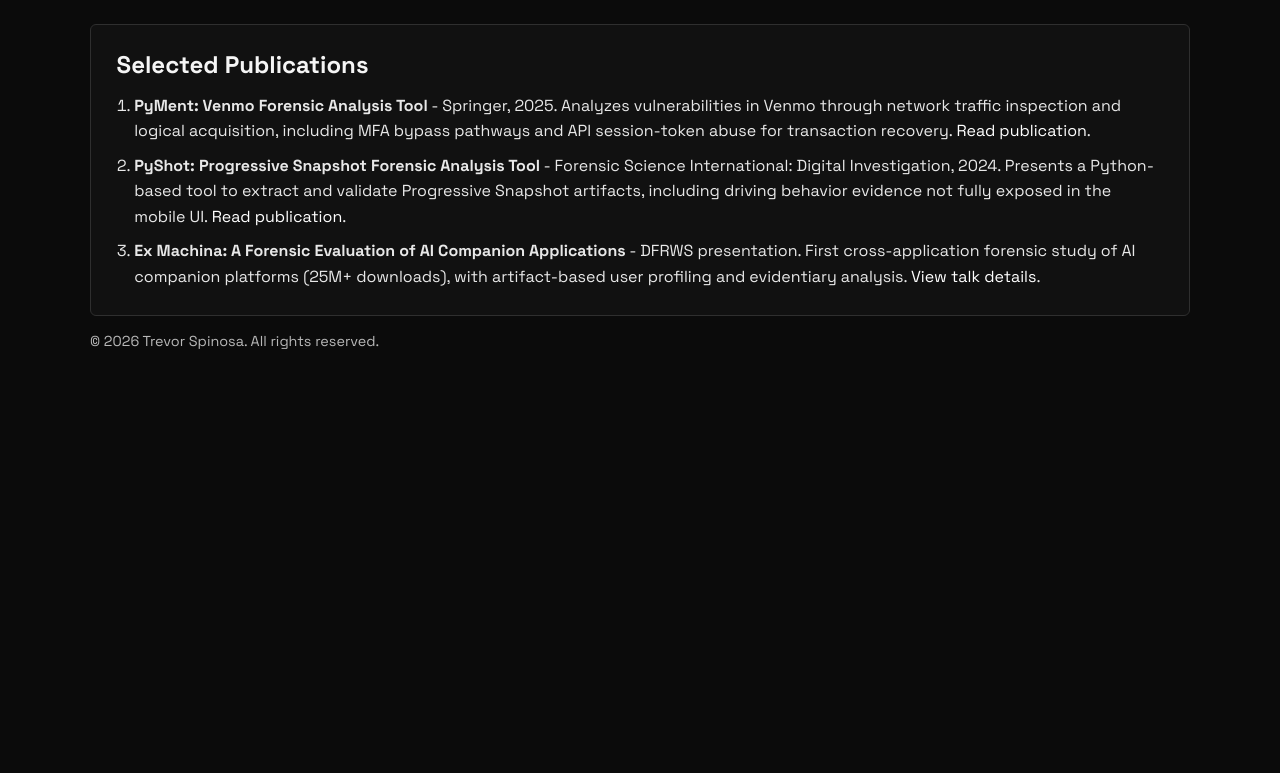
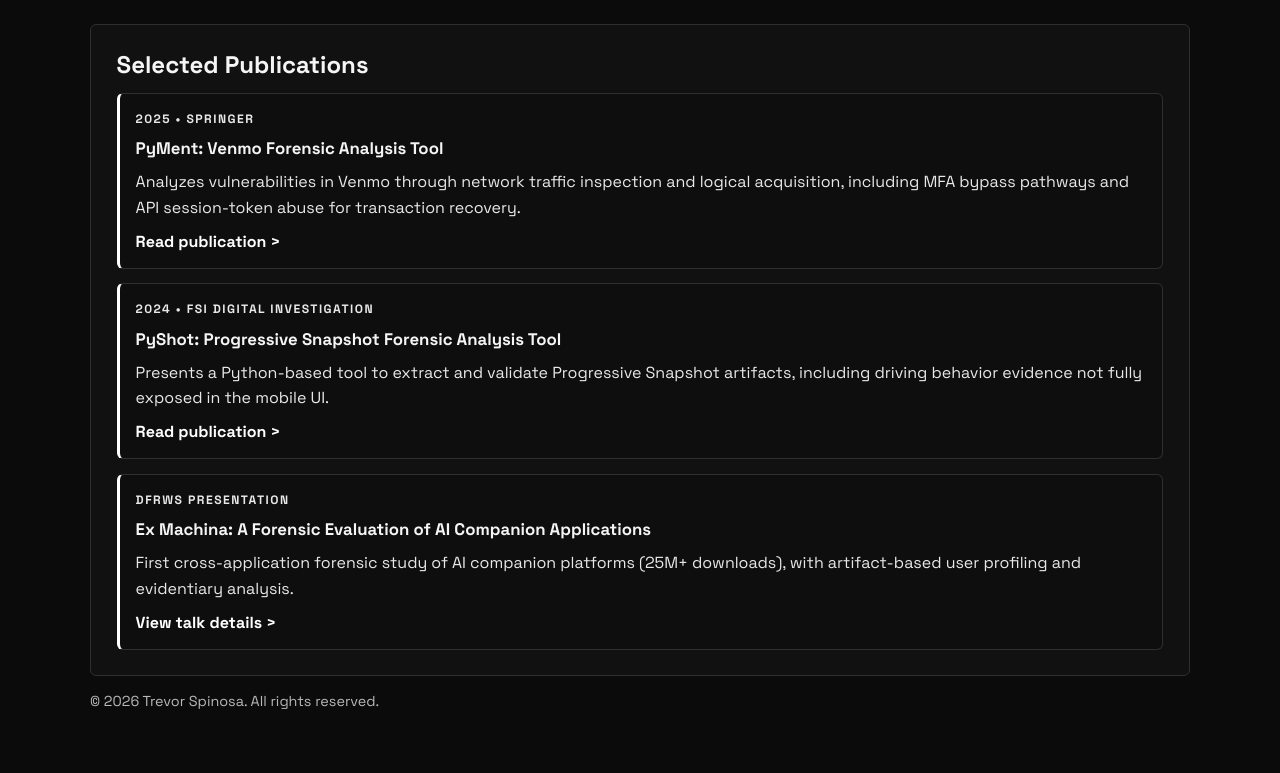
Before and after one commit to trevorsp27/trevor_website, a plain HTML site: page pages/publications.html in a window 1280 px wide. Shown: the part 357-1130 px from the top of the page. Before the commit the page ends 800 px from the top, so only its background shows below. Drawn offline with nearby package versions, Linux system fonts and the light colour scheme.

Commit message:
Update branding, clean URLs, fix nav routes, and redesign publications

```diff
--- a/assets/css/styles.css
+++ b/assets/css/styles.css
@@ -191,6 +191,29 @@ h1 {
   gap: 0.6rem;
 }
 
+.publication-grid {
+  display: grid;
+  gap: 0.9rem;
+}
+
+.publication-card {
+  background: #0e0e0e;
+  border: 1px solid var(--line);
+  border-left: 3px solid #ffffff;
+  border-radius: var(--radius);
+  padding: 1rem;
+  display: grid;
+  gap: 0.65rem;
+}
+
+.publication-card h3 {
+  font-size: 1.05rem;
+}
+
+.publication-card p {
+  color: #e8e8e8;
+}
+
 .card-kicker {
   font-size: 0.76rem;
   text-transform: uppercase;
--- a/assets/js/site-data.js
+++ b/assets/js/site-data.js
@@ -1,5 +1,5 @@
 window.SITE_CONFIG = {
-  siteName: "Trevor's Website",
+  siteName: "Trevor's Room",
   ownerName: "Trevor Spinosa",
   tagline: "Machine Learning Software Engineer and Applied Researcher",
   email: "trevsp27@gmail.com",
@@ -28,35 +28,35 @@ window.SITE_CONFIG = {
     {
       id: "publications",
       title: "Publications",
-      path: "pages/publications.html",
+      path: "/pages/publications.html",
       summary: "Articles, papers, posts, and writing projects.",
       icon: "Publications"
     },
     {
       id: "music",
       title: "Music",
-      path: "pages/music.html",
+      path: "/pages/music.html",
       summary: "Songs, playlists, performances, and what I am listening to.",
       icon: "Music"
     },
     {
       id: "experience",
       title: "Work Experience",
-      path: "pages/experience.html",
+      path: "/pages/experience.html",
       summary: "Roles, projects, skills, and professional highlights.",
       icon: "Experience"
     },
     {
       id: "interests",
       title: "Interests",
-      path: "pages/interests.html",
+      path: "/pages/interests.html",
       summary: "Research themes, side explorations, and technical curiosity.",
       icon: "Interests"
     },
     {
       id: "projects",
       title: "Projects",
-      path: "pages/projects.html",
+      path: "/pages/projects.html",
       summary: "Tools and systems I have built in research and engineering.",
       icon: "Projects"
     }
--- a/assets/js/site.js
+++ b/assets/js/site.js
@@ -1,4 +1,13 @@
 (function () {
+  if (
+    window.location.protocol.startsWith("http") &&
+    window.location.pathname.endsWith("/index.html")
+  ) {
+    const cleanPath = window.location.pathname.replace(/index\.html$/, "");
+    window.location.replace(`${cleanPath}${window.location.search}${window.location.hash}`);
+    return;
+  }
+
   const config = window.SITE_CONFIG;
   if (!config) {
     return;
@@ -52,7 +61,7 @@
       {
         id: "home",
         title: "About",
-        path: isHome ? "#top" : "../index.html"
+        path: "/"
       },
       ...config.pages
     ];
--- a/pages/publications.html
+++ b/pages/publications.html
@@ -12,14 +12,14 @@
       rel="stylesheet"
     />
     <link rel="icon" type="image/png" href="../assets/profile-favicon.png?v=20260526e" />
-    <link rel="stylesheet" href="../assets/css/styles.css?v=20260526d" />
-    <script src="../assets/js/site-data.js?v=20260526d" defer></script>
-    <script src="../assets/js/site.js?v=20260526d" defer></script>
+    <link rel="stylesheet" href="../assets/css/styles.css?v=20260527a" />
+    <script src="../assets/js/site-data.js?v=20260527a" defer></script>
+    <script src="../assets/js/site.js?v=20260527a" defer></script>
   </head>
   <body data-page="publications">
     <div class="site-shell">
       <header class="site-header reveal">
-        <a class="logo" href="../index.html" data-site-name>Trevor's Website</a>
+        <a class="logo" href="/" data-site-name>Trevor's Room</a>
         <nav aria-label="Primary">
           <ul data-nav></ul>
         </nav>
@@ -37,29 +37,57 @@
 
         <section class="panel reveal" aria-labelledby="pub-list">
           <h2 id="pub-list">Selected Publications</h2>
-          <ol class="list">
-            <li>
-              <strong>PyMent: Venmo Forensic Analysis Tool</strong> - Springer, 2025.
-              Analyzes vulnerabilities in Venmo through network traffic inspection and
-              logical acquisition, including MFA bypass pathways and API session-token
-              abuse for transaction recovery.
-              <a href="https://link.springer.com/chapter/10.1007/978-3-032-00635-6_4" target="_blank" rel="noreferrer">Read publication</a>.
-            </li>
-            <li>
-              <strong>PyShot: Progressive Snapshot Forensic Analysis Tool</strong> -
-              Forensic Science International: Digital Investigation, 2024. Presents a
-              Python-based tool to extract and validate Progressive Snapshot artifacts,
-              including driving behavior evidence not fully exposed in the mobile UI.
-              <a href="https://www.sciencedirect.com/science/article/pii/S2666281724000817" target="_blank" rel="noreferrer">Read publication</a>.
-            </li>
-            <li>
-              <strong>Ex Machina: A Forensic Evaluation of AI Companion Applications</strong>
-              - DFRWS presentation. First cross-application forensic study of AI companion
-              platforms (25M+ downloads), with artifact-based user profiling and
-              evidentiary analysis.
-              <a href="https://dfrws.org/presentation/ex-machina-a-forensic-evaluation-of-ai-companion-applications-and-their-evidentiary-value/" target="_blank" rel="noreferrer">View talk details</a>.
-            </li>
-          </ol>
+          <div class="publication-grid">
+            <article class="publication-card">
+              <p class="card-kicker">2025 • Springer</p>
+              <h3>PyMent: Venmo Forensic Analysis Tool</h3>
+              <p>
+                Analyzes vulnerabilities in Venmo through network traffic inspection and
+                logical acquisition, including MFA bypass pathways and API session-token
+                abuse for transaction recovery.
+              </p>
+              <a
+                href="https://link.springer.com/chapter/10.1007/978-3-032-00635-6_4"
+                target="_blank"
+                rel="noreferrer"
+                class="inline-link"
+                >Read publication</a
+              >
+            </article>
+
+            <article class="publication-card">
+              <p class="card-kicker">2024 • FSI Digital Investigation</p>
+              <h3>PyShot: Progressive Snapshot Forensic Analysis Tool</h3>
+              <p>
+                Presents a Python-based tool to extract and validate Progressive Snapshot
+                artifacts, including driving behavior evidence not fully exposed in the
+                mobile UI.
+              </p>
+              <a
+                href="https://www.sciencedirect.com/science/article/pii/S2666281724000817"
+                target="_blank"
+                rel="noreferrer"
+                class="inline-link"
+                >Read publication</a
+              >
+            </article>
+
+            <article class="publication-card">
+              <p class="card-kicker">DFRWS Presentation</p>
+              <h3>Ex Machina: A Forensic Evaluation of AI Companion Applications</h3>
+              <p>
+                First cross-application forensic study of AI companion platforms (25M+
+                downloads), with artifact-based user profiling and evidentiary analysis.
+              </p>
+              <a
+                href="https://dfrws.org/presentation/ex-machina-a-forensic-evaluation-of-ai-companion-applications-and-their-evidentiary-value/"
+                target="_blank"
+                rel="noreferrer"
+                class="inline-link"
+                >View talk details</a
+              >
+            </article>
+          </div>
         </section>
       </main>
 
```
Also changed, not shown: index.html (+4 -4 lines), pages/_template.html (+4 -4 lines), pages/experience.html (+4 -4 lines), pages/interests.html (+4 -4 lines), pages/music.html (+4 -4 lines), pages/projects.html (+4 -4 lines).
